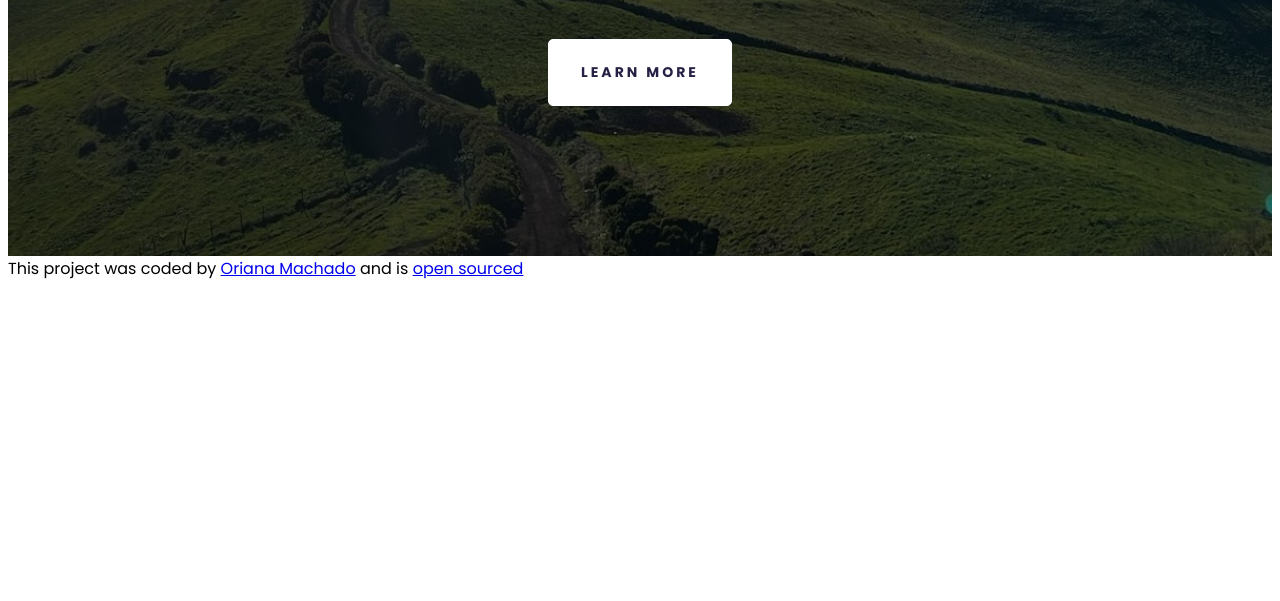
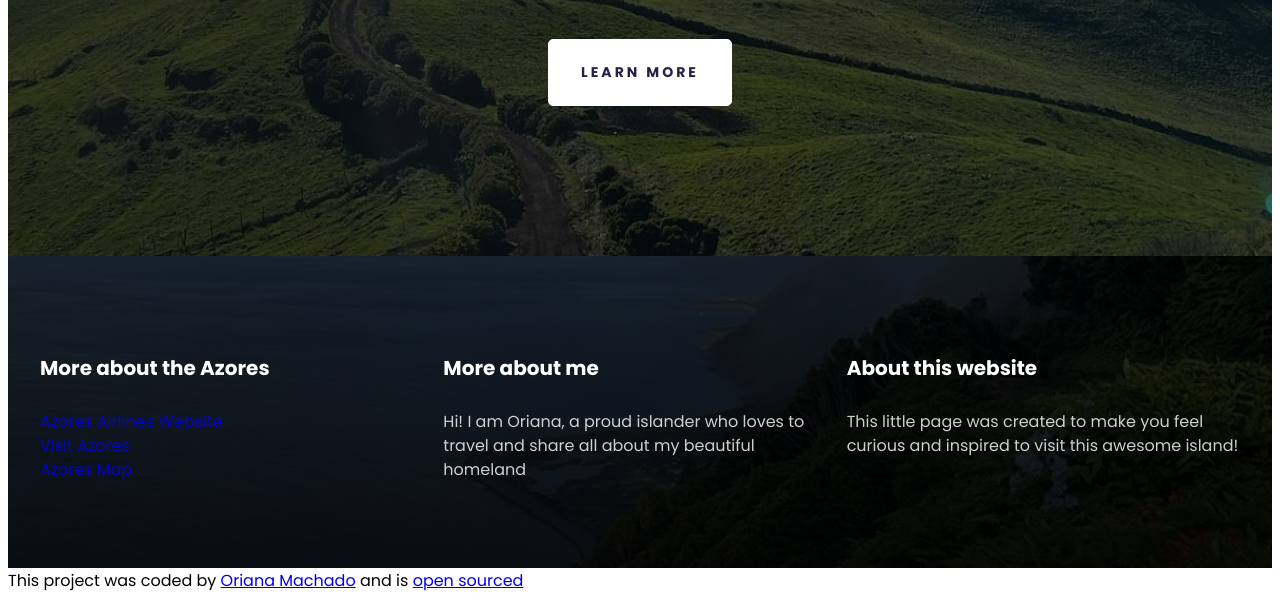
Before and after one commit to orianamachado66/Welcome-to-Sao-Jorge, a plain HTML site: page index.html in a window 1280 px wide. Shown: the part 669-1270 px from the top of the page. Before the commit the page ends 958 px from the top, so only its background shows below. Drawn offline with Linux system fonts and the light colour scheme.

Commit message:
Created and styled the footer of the page

```diff
--- a/index.html
+++ b/index.html
@@ -24,6 +24,47 @@
       </header>
 
       <footer>
+        <section class="grid">
+          <div>
+            <h4>More about the Azores</h4>
+
+            <ul>
+              <li>
+                <a href="https://www.azoresairlines.pt/pt-pt" target="_blank"
+                  >Azores Airlines Website</a
+                >
+              </li>
+              <li>
+                <a href="https://www.visitazores.com/" target="_blank"
+                  >Visit Azores</a
+                >
+              </li>
+              <li>
+                <a
+                  href="https://www.google.pt/maps/@38.2972844,-30.7821743,7z?hl=pt-PT&entry=ttu"
+                  target="_blank"
+                  >Azores Map</a
+                >
+              </li>
+            </ul>
+          </div>
+          <div>
+            <h4>More about me</h4>
+            <p>
+              Hi! I am Oriana, a proud islander who loves to travel and share
+              all about my beautiful homeland
+            </p>
+          </div>
+          <div>
+            <h4>About this website</h4>
+            <p>
+              This little page was created to make you feel curious and inspired
+              to visit this awesome island!
+            </p>
+          </div>
+        </section>
+      </footer>
+      <div>
         This project was coded by
         <a
           href="https://www.linkedin.com/in/oriana-machado-771014130/"
@@ -36,7 +77,7 @@
           target="_blank"
           >open sourced</a
         >
-      </footer>
+      </div>
     </div>
   </body>
 </html>
--- a/styles/styles.css
+++ b/styles/styles.css
@@ -48,11 +48,67 @@ header a {
   text-decoration: none;
 }
 
+section {
+  margin: 0 auto;
+  max-width: 1200px;
+}
+footer {
+  padding: 10px 20px;
+  background-image: linear-gradient(rgba(0, 0, 0, 0.8), rgba(0, 0, 0, 0.9)),
+    url("../images/3.jpeg");
+  background-repeat: no-repeat;
+  background-size: cover;
+  color: white;
+  padding: 70px 0;
+}
+
+footer h4 {
+  font-size: 20px;
+  font-weight: 700;
+  line-height: 30px;
+  letter-spacing: 0em;
+  text-align: left;
+}
+footer ul {
+  list-style-type: none;
+  padding-left: 0px;
+  font-size: 16px;
+  font-weight: 400;
+  line-height: 24px;
+  letter-spacing: 0px;
+  text-align: left;
+  opacity: 0.8;
+}
+
+footer p {
+  font-size: 16px;
+  font-weight: 400;
+  line-height: 24px;
+  letter-spacing: 0px;
+  text-align: left;
+  opacity: 0.8;
+}
+footer a {
+  text-decoration: none;
+}
+
+footer a:hover {
+  text-decoration: underline;
+}
+
+footer a:visited {
+  color: white;
+}
 .container {
   max-width: 1400px;
   margin: 0 auto;
 }
 
+.grid {
+  display: grid;
+  grid-template-columns: 1fr 1fr 1fr;
+  grid-gap: 10px;
+}
 @media (max-width: 900px) {
   header {
     padding: 60px 0px;
```
